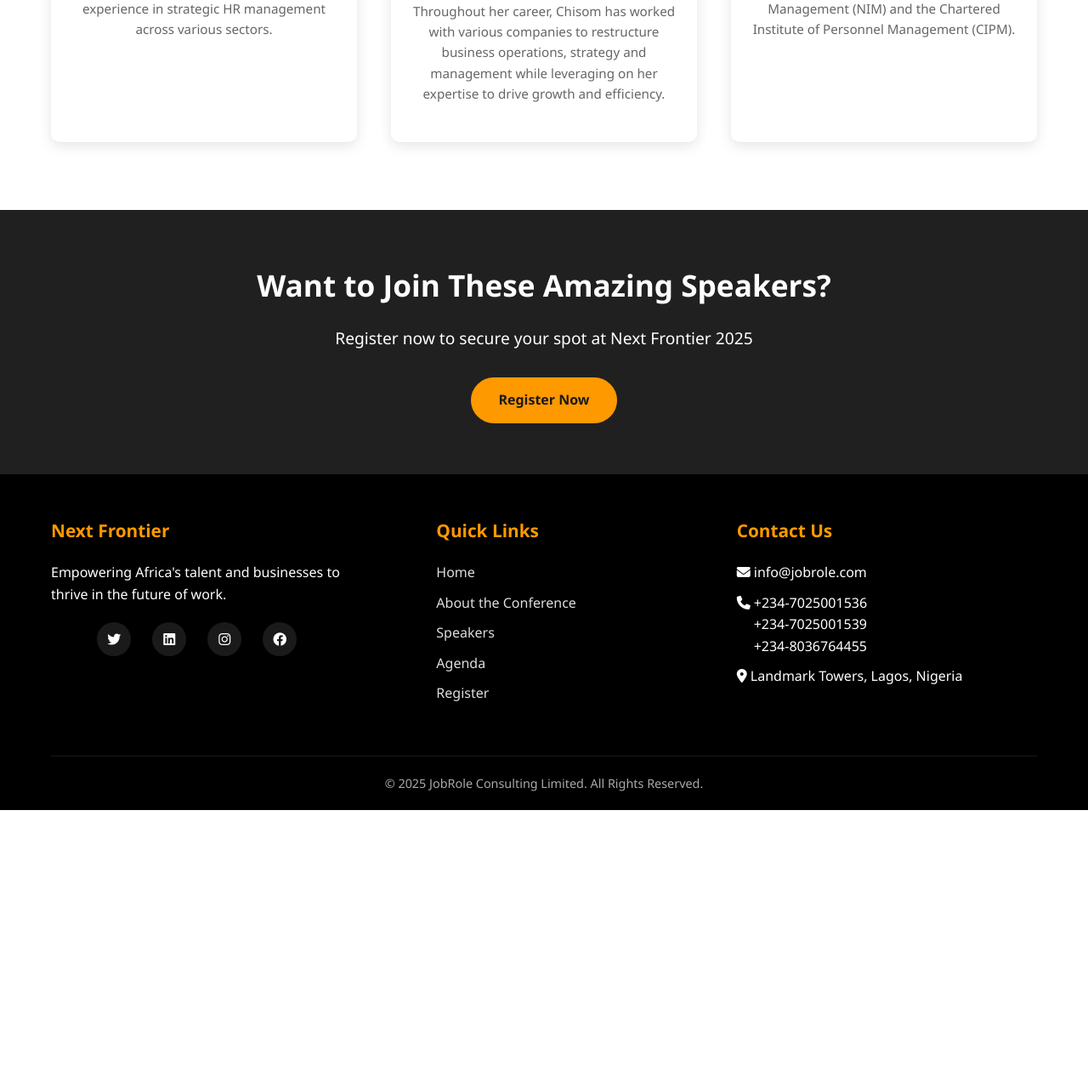
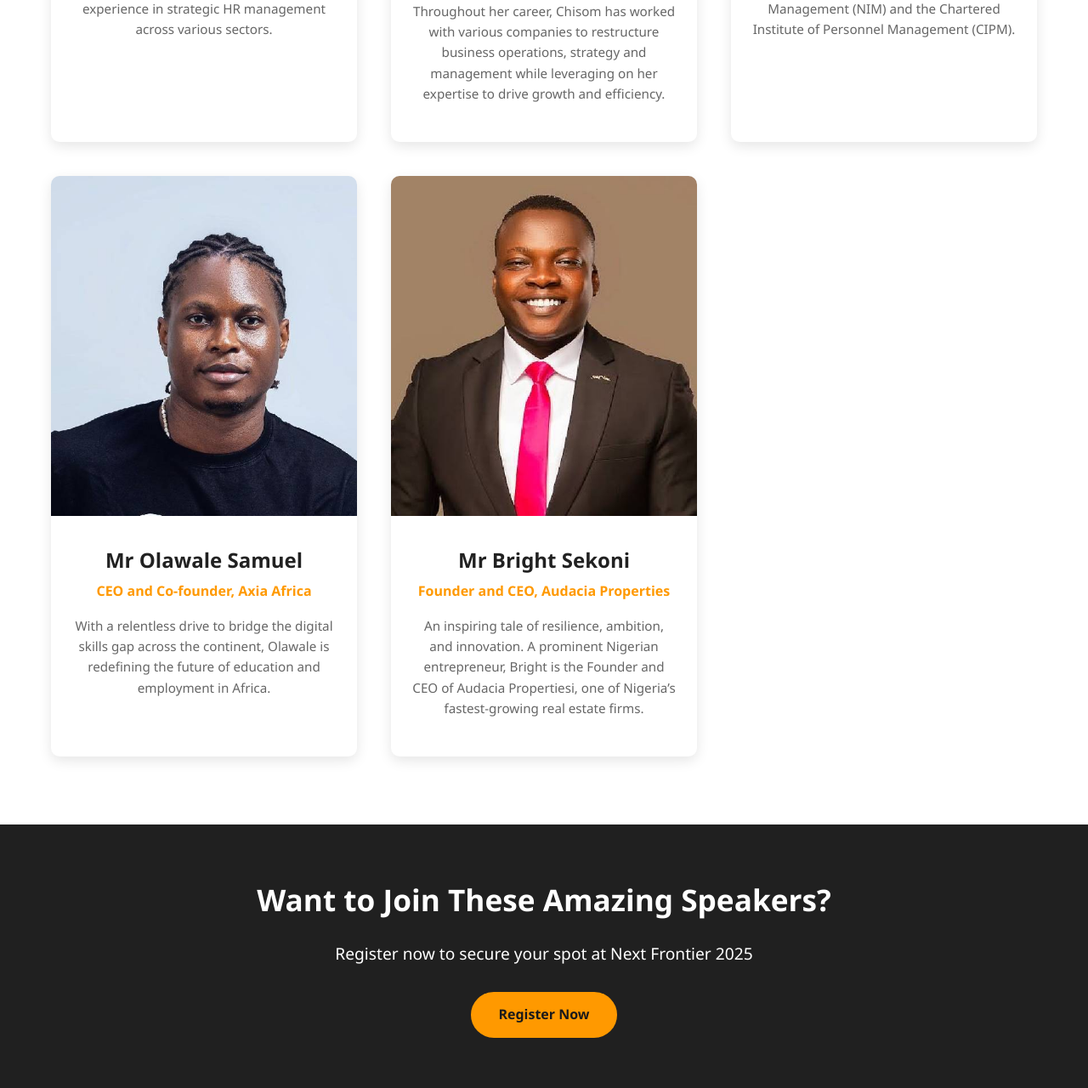
Before and after one commit to Aledoy-Developers/jobrole, a PHP site: page /speaker.php in a window 1280 px wide. Shown: the part 1626-2906 px from the top of the page at 85% size. Before the commit the page ends 2579 px from the top, so only its background shows below. Run offline with PHP 8.4, Linux system fonts and the light colour scheme.

Commit message:
added samuel and bright to the speakers

```diff
--- a/speaker.php
+++ b/speaker.php
@@ -150,6 +150,39 @@
                     </div>
                 </div>
 
+                <!-- Speaker 6 -->
+                <div class="speaker-card">
+                    <img src="images/samuel.jpg" alt="Olawale Samuel" class="speaker-image">
+                    <div class="speaker-info">
+                        <h3>Mr Olawale Samuel</h3>
+                        <p class="position">CEO and Co-founder, Axia Africa</p>
+                        <p class="bio">With a relentless drive to bridge the digital skills gap across the continent, Olawale is redefining
+                        the future of education and employment in Africa.
+                        </p>
+                        <!-- <div class="social-links">
+                        <a href="#"><i class="fab fa-twitter"></i></a>
+                        <a href="#"><i class="fab fa-linkedin"></i></a>
+                    </div> -->
+                    </div>
+                </div>
+
+                <!-- Speaker 7 -->
+                <div class="speaker-card">
+                    <img src="images/bright.jpg" alt="Bright Sekoni" class="speaker-image">
+                    <div class="speaker-info">
+                        <h3>Mr Bright Sekoni</h3>
+                        <p class="position">Founder and CEO, Audacia Properties</p>
+                        <p class="bio">An inspiring tale of resilience, ambition, and innovation. A prominent
+                        Nigerian entrepreneur, Bright is the Founder and CEO of Audacia Propertiesi, one of Nigeria’s
+                        fastest-growing real estate firms.
+</p>
+                        <!-- <div class="social-links">
+                        <a href="#"><i class="fab fa-twitter"></i></a>
+                        <a href="#"><i class="fab fa-linkedin"></i></a>
+                    </div> -->
+                    </div>
+                </div>
+
 
                 <!-- <div class="speaker-card">
                     <img src="images/arthur.jpg" alt="Arthur Usiagwu" class="speaker-image">
```
Also changed, not shown: images/bright.jpg (added), images/samuel.jpg (added).
